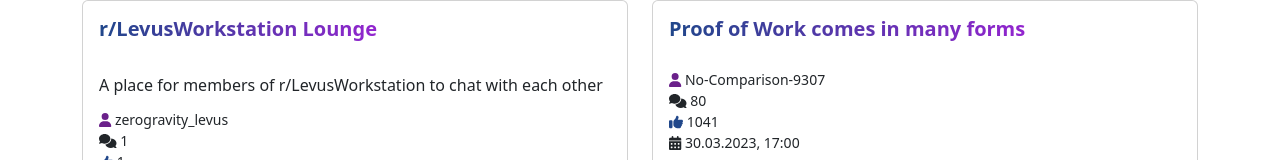
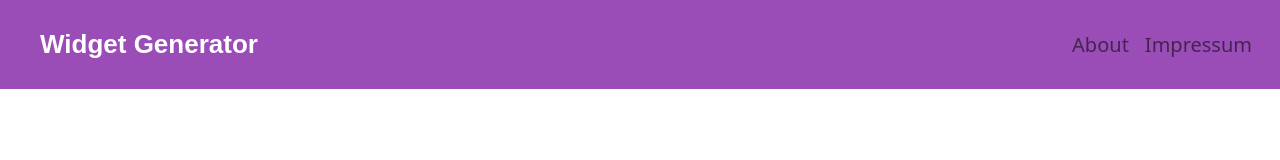
Before and after one commit to vernon-gant/widget-generator, a React (Create React App) app in the folder root/frontend/: page /reddit in a window 1280 px wide. Shown: the top 160 px of the page. Built offline with nearby package versions, Linux system fonts and the light colour scheme.

Commit message:
Navbar, WidgetList wurde hinzugefügt

```diff
--- a/root/frontend/src/DisplayPosts.js
+++ b/root/frontend/src/DisplayPosts.js
@@ -1,15 +1,23 @@
 import {useLocation, useParams} from 'react-router-dom';
 import Posts from "./Posts";
+import Navigation from "./Navba";
+import React from "react";
+import WidgetList from "./FrequentlyUsedWidgets";
 
 function DisplayPosts() {
-    console.log("DisplayPosts rendered")
+    //console.log("DisplayPosts rendered")
     let location = useLocation();
     let params = new URLSearchParams(location.search);
     let subredditName = params.get('subreddit');
 
     return (
         <div>
-            <Posts subreddit={subredditName}/>
+          <Navigation />
+            <br /> <br /> <br /> <br />
+            <div>
+                <Posts subreddit={subredditName}/>
+            </div>
+            <WidgetList/>
         </div>
     );
 }
```
